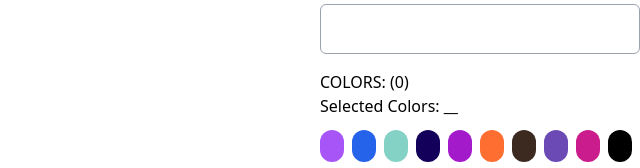
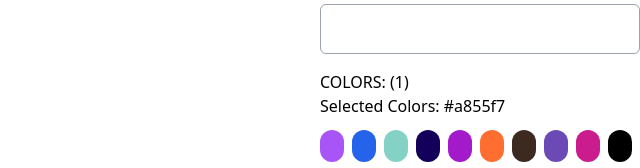
Before and after one commit to codeawy/guru-reactjs-course-project-1, a React (Vite) app: page / in a window 1280 px wide. Both pictures are taken after a click on the element 972 px from the left and 591 px from the top of the page. Shown: the part 445-613 px from the top of the page, without its empty margins (640-1280 px from the left). Built offline with nearby package versions, Linux system fonts and the light colour scheme.

Commit message:
done colors

```diff
--- a/src/App.jsx
+++ b/src/App.jsx
@@ -99,15 +99,26 @@ const App = () => {
 
         <form className="w-full lg:w-1/4" onSubmit={onSubmitHandler}>
           {renderFormInputList}
-          <p>COLORS: (0)</p>
-          <p>Selected Colors: __</p>
+          <p>COLORS: ({tempColors.length})</p>
+          <p>
+            Selected Colors: {!tempColors.length ? "__" : ""}
+            {tempColors.map((color, idx) => (
+              <span key={color}>
+                {color}
+                {idx + 1 === tempColors.length ? "" : ", "}
+              </span>
+            ))}
+          </p>
           <div className="flex items-center my-3">
             {COLORS.map((color, idx) => (
               <ColorCircle
                 key={idx}
                 bg={color}
                 onClick={() => {
-                  if (tempColors.includes(color)) return;
+                  if (tempColors.includes(color)) {
+                    setTempColors(prevState => prevState.filter(item => item !== color));
+                    return;
+                  }
                   setTempColors(prev => [...prev, color]);
                 }}
               />
```
